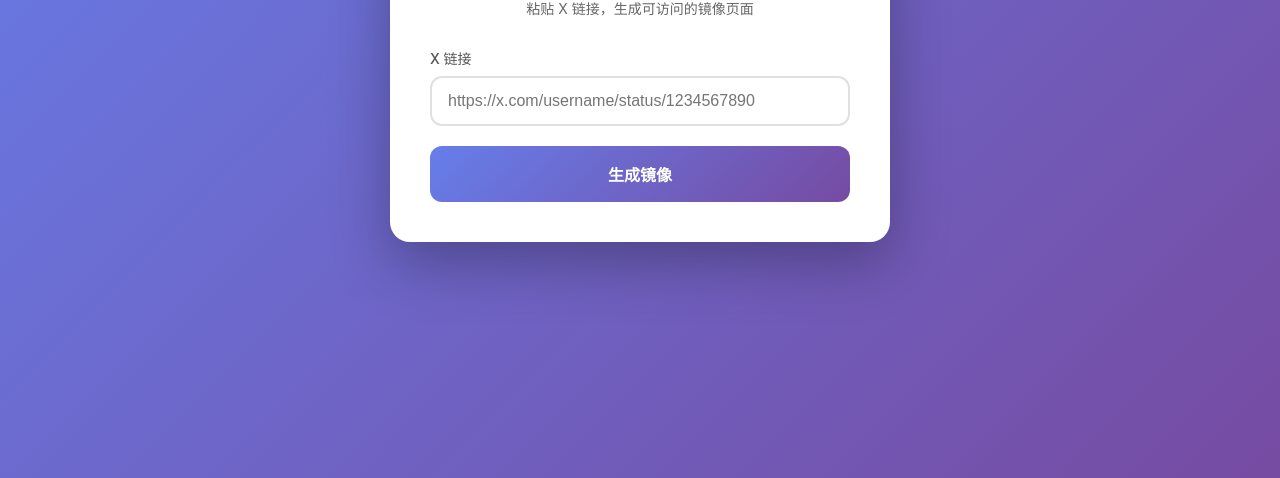
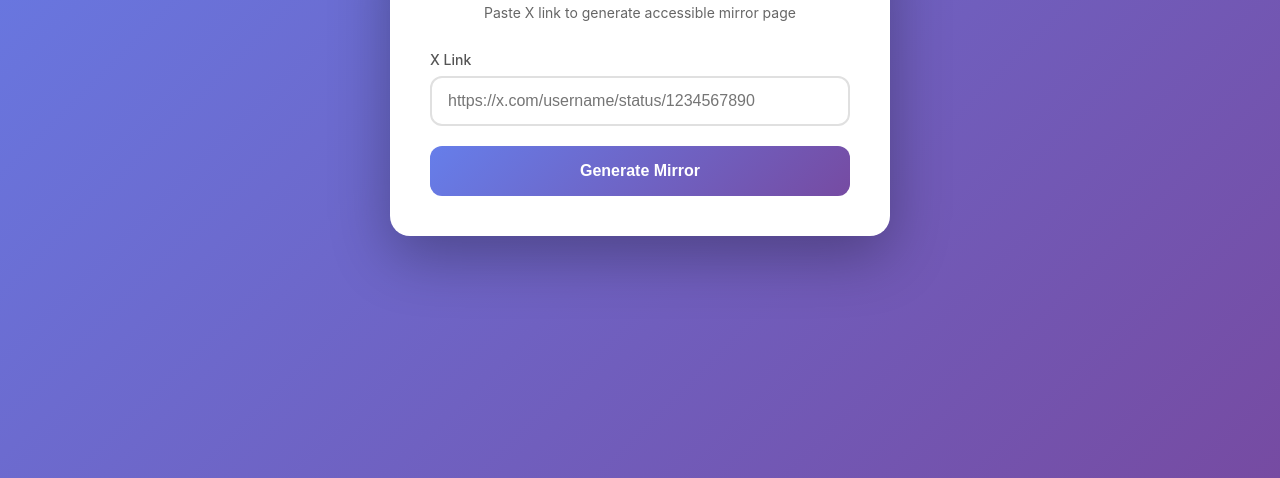
Before and after one commit to wanXcode/xmirror, a website: page public/index.html in a window 1280 px wide. Shown: the part 322-800 px from the top of the page. Drawn offline with Linux system fonts and the light colour scheme; no server answers.

Commit message:
feat: add i18n support with auto language detection (zh/en)

```diff
--- a/public/app.js
+++ b/public/app.js
@@ -9,7 +9,7 @@ async function archive() {
 
   if (!url) {
     result.className = 'result error';
-    result.innerHTML = '请输入 X 链接';
+    result.innerHTML = i18n.t('errorEmptyUrl');
     return;
   }
 
@@ -31,17 +31,17 @@ async function archive() {
       result.className = 'result success';
       result.innerHTML = `
         <strong>✅ ${data.message}</strong><br><br>
-        镜像链接：<a href="${data.url}" target="_blank">${window.location.origin}${data.url}</a>
+        ${i18n.t('mirrorLink')}：<a href="${data.url}" target="_blank">${window.location.origin}${data.url}</a>
       `;
       document.getElementById('url').value = '';
       loadHistory();
     } else {
       result.className = 'result error';
-      result.innerHTML = `<strong>❌ 失败</strong><br>${data.error || '未知错误'}`;
+      result.innerHTML = `<strong>❌ ${i18n.t('errorArchive')}</strong><br>${data.error || 'Unknown error'}`;
     }
   } catch (error) {
     result.className = 'result error';
-    result.innerHTML = `<strong>❌ 请求失败</strong><br>${error.message}`;
+    result.innerHTML = `<strong>❌ ${i18n.t('errorRequest')}</strong><br>${error.message}`;
   } finally {
     btn.disabled = false;
     loading.className = 'loading';
@@ -57,7 +57,7 @@ function handleItemClick(postId, element) {
   element.classList.add('show-hint');
   const hint = element.querySelector('.click-hint');
   if (hint) {
-    hint.textContent = `再点击 ${4 - count} 次删除`;
+    hint.textContent = i18n.t('clickHint', 4 - count);
   }
 
   // 视觉反馈
@@ -101,17 +101,17 @@ async function confirmDelete() {
     if (data.success) {
       const result = document.getElementById('result');
       result.className = 'result success';
-      result.innerHTML = '<strong>✅ 已删除</strong>';
+      result.innerHTML = `<strong>${i18n.t('successDeleted')}</strong>`;
       loadHistory();
     } else {
       const result = document.getElementById('result');
       result.className = 'result error';
-      result.innerHTML = `<strong>❌ 删除失败</strong><br>${data.error || '未知错误'}`;
+      result.innerHTML = `<strong>❌ ${i18n.t('errorDelete')}</strong><br>${data.error || 'Unknown error'}`;
     }
   } catch (error) {
     const result = document.getElementById('result');
     result.className = 'result error';
-    result.innerHTML = `<strong>❌ 删除失败</strong><br>${error.message}`;
+    result.innerHTML = `<strong>❌ ${i18n.t('errorDelete')}</strong><br>${error.message}`;
   }
 
   closeDeleteModal();
@@ -138,15 +138,15 @@ async function loadHistory() {
         }
         return `
         <div class="history-item" data-id="${post.id}">
-          <a href="/archives/${post.html_file}" target="_blank">${title || '无标题'}</a>
-          <div class="meta" onclick="handleItemClick(${post.id}, this.parentElement)">${post.author || '未知用户'} · ${new Date(post.created_at).toLocaleString()}</div>
+          <a href="/archives/${post.html_file}" target="_blank">${title || i18n.t('noTitle')}</a>
+          <div class="meta" onclick="handleItemClick(${post.id}, this.parentElement)">${post.author || i18n.t('unknownUser')} · ${new Date(post.created_at).toLocaleString()}</div>
         </div>
       `}).join('');
     } else {
       document.getElementById('history').style.display = 'none';
     }
   } catch (error) {
-    console.error('加载历史失败:', error);
+    console.error('Load history failed:', error);
   }
 }
 
--- /dev/null
+++ b/public/i18n.js
@@ -0,0 +1,195 @@
+// i18n 国际化配置
+const i18n = {
+  // 检测浏览器语言
+  detectLanguage() {
+    const lang = navigator.language || navigator.userLanguage;
+    // 中文语言码：zh, zh-CN, zh-TW, zh-HK
+    if (lang.startsWith('zh')) {
+      return 'zh';
+    }
+    // 默认英文
+    return 'en';
+  },
+
+  // 当前语言
+  currentLang: 'zh',
+
+  // 语言配置
+  translations: {
+    zh: {
+      title: '🐦 XMirror',
+      subtitle: '粘贴 X 链接，生成可访问的镜像页面',
+      labelUrl: 'X 链接',
+      placeholderUrl: 'https://x.com/username/status/1234567890',
+      btnGenerate: '生成镜像',
+      loadingText: '正在抓取内容...',
+      historyTitle: '📚 最近存档',
+      unknownUser: '未知用户',
+      noTitle: '无标题',
+
+      // 提示信息
+      errorEmptyUrl: '请输入 X 链接',
+      errorArchive: '失败',
+      errorRequest: '请求失败',
+      successDeleted: '✅ 已删除',
+      errorDelete: '删除失败',
+      clickHint: (count) => `再点击 ${count} 次删除`,
+
+      // 删除弹窗
+      deleteTitle: '🗑️ 确认删除',
+      deleteConfirm: '确定要删除这篇存档吗？<br>此操作不可恢复。',
+      btnCancel: '取消',
+      btnDelete: '删除',
+
+      // 结果信息
+      mirrorLink: '镜像链接',
+    },
+    en: {
+      title: '🐦 XMirror',
+      subtitle: 'Paste X link to generate accessible mirror page',
+      labelUrl: 'X Link',
+      placeholderUrl: 'https://x.com/username/status/1234567890',
+      btnGenerate: 'Generate Mirror',
+      loadingText: 'Fetching content...',
+      historyTitle: '📚 Recent Archives',
+      unknownUser: 'Unknown User',
+      noTitle: 'No Title',
+
+      // Messages
+      errorEmptyUrl: 'Please enter X link',
+      errorArchive: 'Failed',
+      errorRequest: 'Request failed',
+      successDeleted: '✅ Deleted',
+      errorDelete: 'Delete failed',
+      clickHint: (count) => `Click ${count} more times to delete`,
+
+      // Delete modal
+      deleteTitle: '🗑️ Confirm Delete',
+      deleteConfirm: 'Are you sure you want to delete this archive?<br>This action cannot be undone.',
+      btnCancel: 'Cancel',
+      btnDelete: 'Delete',
+
+      // Result
+      mirrorLink: 'Mirror Link',
+    }
+  },
+
+  // 获取翻译文本
+  t(key, ...args) {
+    const text = this.translations[this.currentLang][key];
+    if (typeof text === 'function') {
+      return text(...args);
+    }
+    return text || key;
+  },
+
+  // 初始化
+  init() {
+    this.currentLang = this.detectLanguage();
+    document.documentElement.lang = this.currentLang === 'zh' ? 'zh-CN' : 'en';
+    this.updatePage();
+  },
+
+  // 更新页面文本
+  updatePage() {
+    // 更新标题
+    const h1 = document.querySelector('h1');
+    if (h1) h1.textContent = this.t('title');
+
+    // 更新副标题
+    const subtitle = document.querySelector('.subtitle');
+    if (subtitle) subtitle.textContent = this.t('subtitle');
+
+    // 更新标签
+    const label = document.querySelector('.input-group label');
+    if (label) label.textContent = this.t('labelUrl');
+
+    // 更新输入框占位符
+    const urlInput = document.getElementById('url');
+    if (urlInput) urlInput.placeholder = this.t('placeholderUrl');
+
+    // 更新按钮
+    const submitBtn = document.getElementById('submit');
+    if (submitBtn) submitBtn.textContent = this.t('btnGenerate');
+
+    // 更新加载文本
+    const loadingText = document.querySelector('.loading p');
+    if (loadingText) loadingText.textContent = this.t('loadingText');
+
+    // 更新历史标题
+    const historyTitle = document.querySelector('.history h3');
+    if (historyTitle) historyTitle.textContent = this.t('historyTitle');
+
+    // 更新删除弹窗
+    const modalTitle = document.querySelector('.modal h3');
+    if (modalTitle) modalTitle.textContent = this.t('deleteTitle');
+
+    const modalText = document.querySelector('.modal p');
+    if (modalText) modalText.innerHTML = this.t('deleteConfirm');
+
+    const cancelBtn = document.querySelector('.btn-cancel');
+    if (cancelBtn) cancelBtn.textContent = this.t('btnCancel');
+
+    const deleteBtn = document.querySelector('.btn-delete');
+    if (deleteBtn) deleteBtn.textContent = this.t('btnDelete');
+
+    // 更新 SEO meta
+    this.updateSEO();
+  },
+
+  // 更新 SEO 标签
+  updateSEO() {
+    const isZh = this.currentLang === 'zh';
+
+    // 更新 title
+    document.title = isZh
+      ? 'XMirror - X/Twitter 内容存档工具 | 永久保存推文、图片和视频'
+      : 'XMirror - X/Twitter Content Archiver | Save Tweets, Images & Videos';
+
+    // 更新 description
+    const descMeta = document.querySelector('meta[name="description"]');
+    if (descMeta) {
+      descMeta.content = isZh
+        ? 'XMirror 是一款专业的 X(Twitter) 内容存档工具，可永久保存推文、图片和视频，生成可访问的镜像页面。支持钉钉/微信卡片分享，防止内容丢失。'
+        : 'XMirror is a professional X(Twitter) content archiving tool that permanently saves tweets, images, and videos, generating accessible mirror pages.';
+    }
+
+    // 更新 keywords
+    const keywordsMeta = document.querySelector('meta[name="keywords"]');
+    if (keywordsMeta) {
+      keywordsMeta.content = isZh
+        ? 'X存档,Twitter存档,推文备份,内容镜像,X内容保存,Twitter备份工具,推文存档,社交媒体备份'
+        : 'X archive,Twitter archive,tweet backup,content mirror,X content save,Twitter backup tool,tweet archive,social media backup';
+    }
+
+    // 更新 og:locale
+    const ogLocale = document.querySelector('meta[property="og:locale"]');
+    if (ogLocale) ogLocale.content = isZh ? 'zh_CN' : 'en_US';
+
+    // 更新 og:description
+    const ogDesc = document.querySelector('meta[property="og:description"]');
+    if (ogDesc) {
+      ogDesc.content = isZh
+        ? '专业的 X(Twitter) 内容存档工具，永久保存推文、图片和视频，生成可访问的镜像页面。'
+        : 'Professional X(Twitter) content archiving tool that permanently saves tweets, images, and videos.';
+    }
+
+    // 更新 twitter:description
+    const twDesc = document.querySelector('meta[name="twitter:description"]');
+    if (twDesc) {
+      twDesc.content = isZh
+        ? '专业的 X(Twitter) 内容存档工具，永久保存推文、图片和视频。'
+        : 'Professional X(Twitter) content archiving tool that permanently saves tweets, images, and videos.';
+    }
+  },
+
+  // 切换语言（手动）
+  switchLanguage(lang) {
+    this.currentLang = lang;
+    document.documentElement.lang = lang === 'zh' ? 'zh-CN' : 'en';
+    this.updatePage();
+  }
+};
+
+// 页面加载时初始化
+i18n.init();
--- a/public/index.html
+++ b/public/index.html
@@ -97,6 +97,7 @@
     </div>
   </div>
 
+  <script src="/i18n.js"></script>
   <script src="/app.js"></script>
 </body>
 </html>
```
